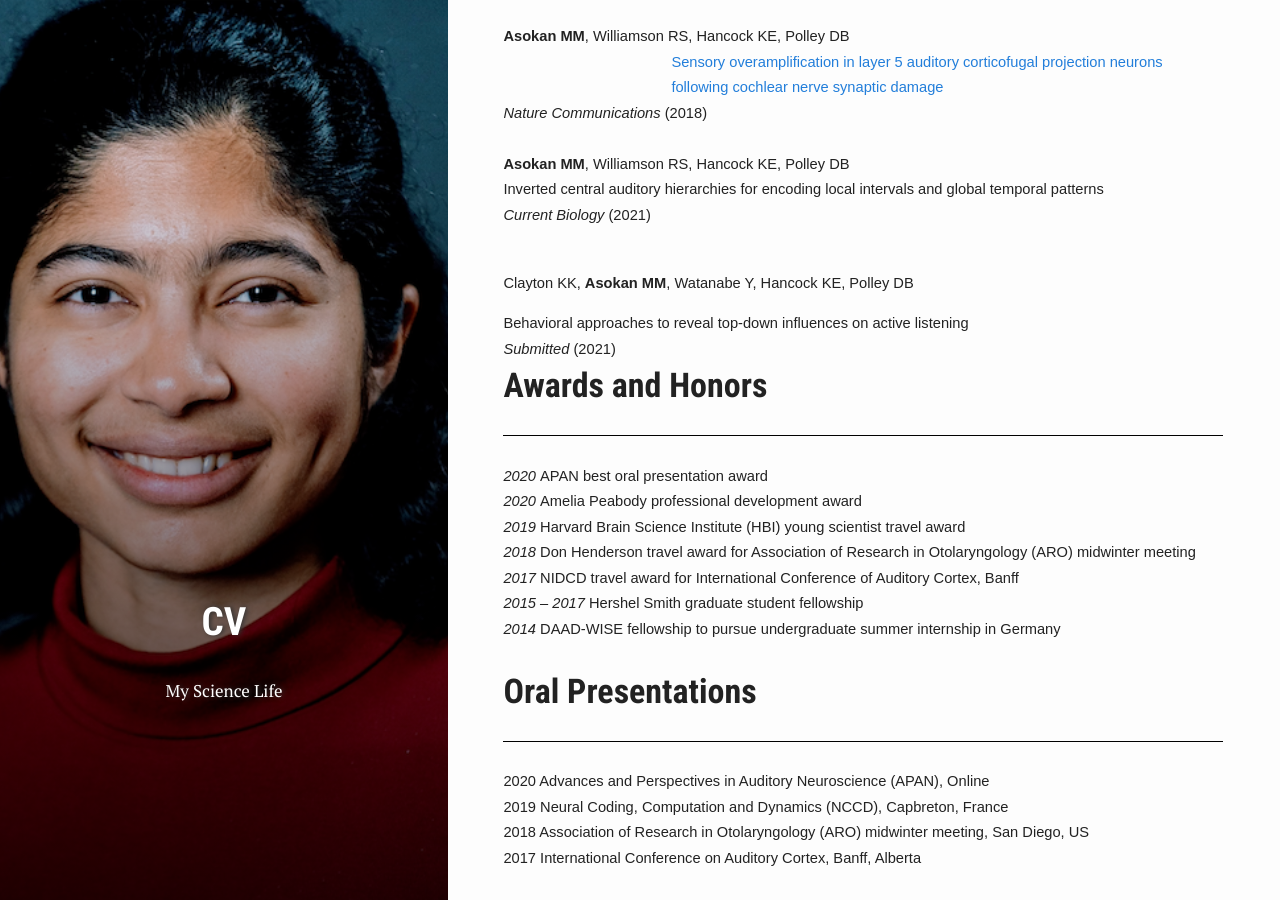
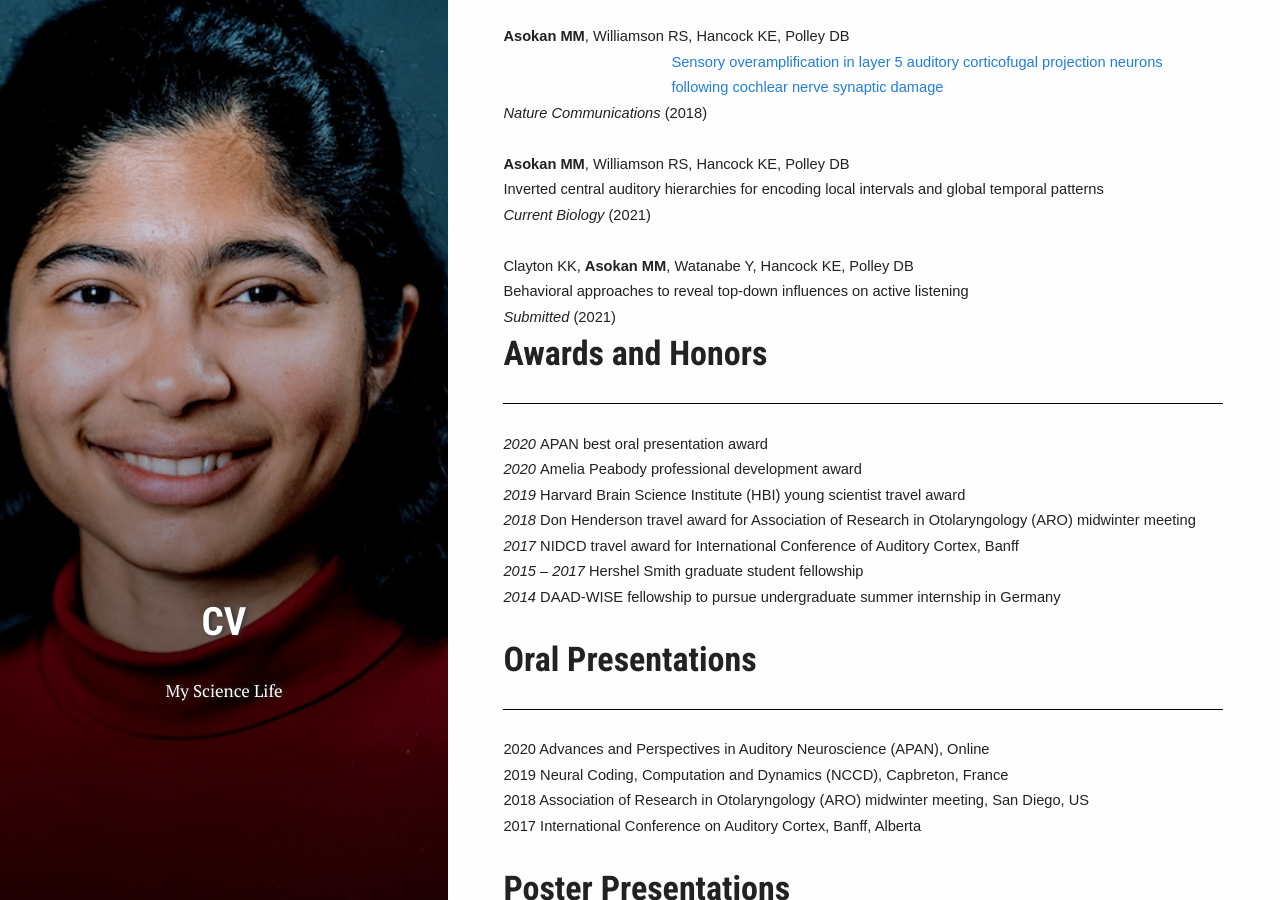
Before and after one commit to Meenakshi-Asokan/Meenakshi-Asokan.github.io, a Jekyll site: the page built from pages/2_cv.html, in a window 1280 px wide and 900 px high, scrolled down 697 px. Built offline with Jekyll 4.4.1, drawn with Linux system fonts in a browser that asks for light colours; nearby versions of some CDN libraries; some web fonts are replaced; library files that are not in the unit come from our copies.

Commit message:
Update 2_cv.html

```diff
--- a/pages/2_cv.html
+++ b/pages/2_cv.html
@@ -148,7 +148,7 @@ style='font-size:11.0pt;font-family:"Century Gothic",sans-serif'> (2021)<i>
 margin-left:1.75in;margin-bottom:.0001pt;text-indent:-1.75in'><span style='font-size:11.0pt;
 font-family:"Century Gothic",sans-serif'>&nbsp;</span></p>
 
-<p class=MsoNormal sstyle='margin-top:0in;margin-right:-.5in;margin-bottom:0in;
+<p class=MsoNormal style='margin-top:0in;margin-right:-.5in;margin-bottom:0in;
 margin-left:1.75in;margin-bottom:.0001pt;text-indent:-1.75in'><span style='font-size:11.0pt;
 font-family:"Century Gothic",sans-serif'>Clayton KK, <b>Asokan MM</b>,
 Watanabe Y, Hancock KE, Polley DB</span></p>
```
